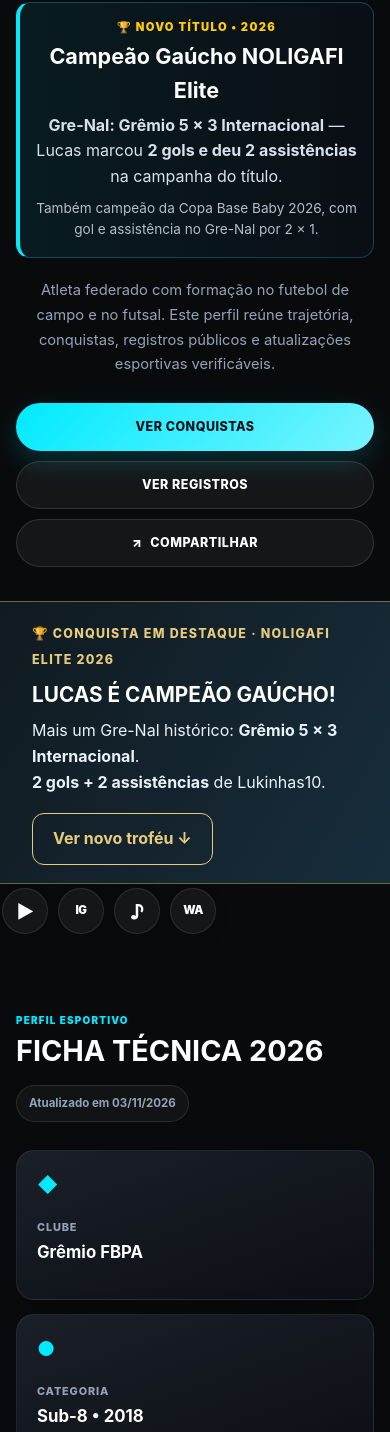
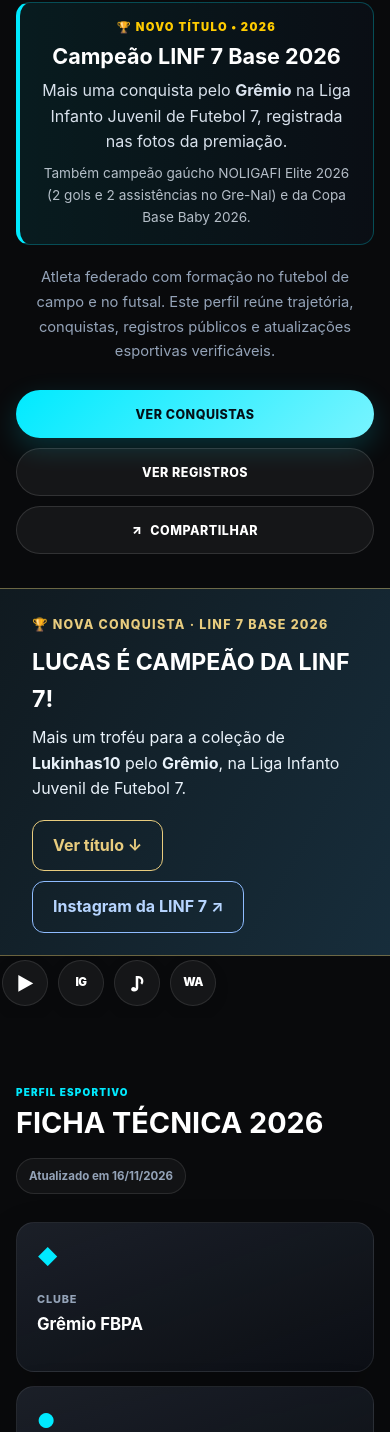
Before and after one commit to tidiegolemes/lukinhas10, a plain HTML site: page index.html in a window 390 px wide. Shown: the part 568-2000 px from the top of the page. Drawn offline with Linux system fonts and the light colour scheme.

Commit message:
Destaque título LINF 7 Base 2026 de Lucas e link oficial da liga

```diff
--- a/index.html
+++ b/index.html
@@ -6,21 +6,21 @@
     <meta name="theme-color" content="#090a0c">
     <meta name="color-scheme" content="dark">
     <meta name="format-detection" content="telephone=no">
-    <title>Lucas Azambuja | Campeão Gaúcho NOLIGAFI 2026 | Grêmio Sub-8</title>
-    <meta name="description" content="Perfil oficial de Lucas Azambuja: campeão gaúcho NOLIGAFI Elite 2026 pelo Grêmio Sub-8. Gre-Nal 5 a 3, com 2 gols e 2 assistências de Lucas.">
+    <title>Lucas Azambuja | Campeão LINF 7 Base 2026 | Grêmio Sub-8</title>
+    <meta name="description" content="Perfil oficial de Lucas Azambuja (Lukinhas10), campeão da LINF 7 Base 2026 e do Gaúchão NOLIGAFI Elite 2026 pelo Grêmio Sub-8. Confira títulos e fotos da premiação.">
 
     <meta name="robots" content="index,follow,max-image-preview:large">
     <meta name="author" content="Lucas Azambuja Oficial">
     <meta property="og:locale" content="pt_BR">
     <meta property="og:type" content="profile">
     <meta property="og:title" content="Lucas Azambuja (Lukinhas10) | Grêmio Sub-8">
-    <meta property="og:description" content="Campeão gaúcho NOLIGAFI Elite 2026! Lucas brilhou no Gre-Nal vencido pelo Grêmio por 5 a 3, com 2 gols e 2 assistências.">
+    <meta property="og:description" content="Novo título de Lucas Azambuja: campeão da LINF 7 Base 2026 pelo Grêmio. Veja a trajetória e as conquistas de Lukinhas10.">
     <meta property="og:url" content="https://www.lucasazambuja.com.br/">
     <meta property="og:image" content="https://www.lucasazambuja.com.br/copa-base-baby-2026-grenal-lucas-cover.png">
     <meta property="og:image:alt" content="Lucas Azambuja, Lukinhas10, atleta do Grêmio Sub-8">
     <meta name="twitter:card" content="summary_large_image">
     <meta name="twitter:title" content="Lucas Azambuja | Lukinhas10">
-    <meta name="twitter:description" content="Grêmio Sub-8 • campeão gaúcho NOLIGAFI Elite 2026 • Gre-Nal 5 a 3, 2 gols e 2 assistências.">
+    <meta name="twitter:description" content="Grêmio Sub-8 • campeão LINF 7 Base 2026 • campeão gaúcho NOLIGAFI Elite 2026.">
     <link rel="canonical" href="https://www.lucasazambuja.com.br/" />
     <link rel="icon" type="image/png" href="favicon.png">
     <link rel="manifest" href="manifest.json">
@@ -41,7 +41,7 @@
       "name": "Lucas Azambuja (Lukinhas10) | Perfil Oficial",
       "description": "Perfil esportivo oficial de Lucas Azambuja, atleta de futebol de base do Grêmio FBPA.",
       "inLanguage": "pt-BR",
-      "dateModified": "2026-10-06",
+      "dateModified": "2026-11-16",
       "mainEntity": {
         "@id": "https://www.lucasazambuja.com.br/#athlete"
       }
@@ -81,6 +81,7 @@
         }
       ],
       "award": [
+        "Campeão LINF 7 Base 2026",
         "Campeão Gaúcho NOLIGAFI Elite 2026",
         "Campeão Copa Base Baby",
         "Campeão Série Prata da Copa América de Futsal",
@@ -176,7 +177,7 @@
           "name": "Quais são os títulos recentes de Lucas Azambuja?",
           "acceptedAnswer": {
             "@type": "Answer",
-            "text": "Entre os títulos estão o Gaúchão NOLIGAFI Elite 2026, a Copa Base Baby, a Série Prata da Copa América de Futsal, a New Cup de Verão e a New Cup de Inverno."
+            "text": "Entre os títulos estão a LINF 7 Base 2026, o Gaúchão NOLIGAFI Elite 2026, a Copa Base Baby, a Série Prata da Copa América de Futsal, a New Cup de Verão e a New Cup de Inverno."
           }
         }
       ]
@@ -254,9 +255,9 @@
                 <p class="subtitle">Lukinhas10 • Meio-campo canhoto • Grêmio FBPA 🇪🇪</p>
                 <div class="hero-achievement">
                     <span class="achievement-kicker">🏆 NOVO TÍTULO • 2026</span>
-                    <strong>Campeão Gaúcho NOLIGAFI Elite</strong>
-                    <p><b>Gre-Nal: Grêmio 5 × 3 Internacional</b> — Lucas marcou <b>2 gols e deu 2 assistências</b> na campanha do título.</p>
-                    <p style="margin-top:8px;font-size:.85em;opacity:.83">Também campeão da Copa Base Baby 2026, com gol e assistência no Gre-Nal por 2 × 1.</p>
+                    <strong>Campeão LINF 7 Base 2026</strong>
+                    <p>Mais uma conquista pelo <b>Grêmio</b> na Liga Infanto Juvenil de Futebol 7, registrada nas fotos da premiação.</p>
+                    <p style="margin-top:8px;font-size:.85em;opacity:.83">Também campeão gaúcho NOLIGAFI Elite 2026 (2 gols e 2 assistências no Gre-Nal) e da Copa Base Baby 2026.</p>
                 </div>
                 <p class="bio-text">Atleta federado com formação no futebol de campo e no futsal. Este perfil reúne trajetória, conquistas, registros públicos e atualizações esportivas verificáveis.</p>
                 <div class="hero-actions">
@@ -275,14 +276,17 @@
         </div>
     </header>
 
-    <section id="noligafi-2026" aria-label="Novo título do Lucas: campeão gaúcho NOLIGAFI Elite 2026" style="padding:18px 16px;background:linear-gradient(120deg,#101a20,#172d3b);border-block:1px solid rgba(215,187,99,.45)">
+    <section id="linf7-2026" aria-label="Conquista em destaque: Lucas Azambuja campeão LINF 7 Base 2026" style="padding:22px 16px;background:linear-gradient(120deg,#101a20,#172d3b);border-block:1px solid rgba(215,187,99,.45)">
       <div class="container" style="display:flex;align-items:center;gap:18px;flex-wrap:wrap;justify-content:space-between">
         <div style="flex:1 1 270px">
-          <span style="color:#e8cc7e;font-weight:800;letter-spacing:.1em;font-size:.78rem">🏆 CONQUISTA EM DESTAQUE · NOLIGAFI ELITE 2026</span>
-          <h2 style="font-size:clamp(1.3rem,3vw,2rem);margin:7px 0;color:#fff">LUCAS É CAMPEÃO GAÚCHO!</h2>
-          <p style="color:#e9f2fa;margin:0">Mais um Gre-Nal histórico: <strong>Grêmio 5 × 3 Internacional</strong>.<br><strong>2 gols + 2 assistências</strong> de Lukinhas10.</p>
+          <span style="color:#e8cc7e;font-weight:800;letter-spacing:.1em;font-size:.78rem">🏆 NOVA CONQUISTA · LINF 7 BASE 2026</span>
+          <h2 style="font-size:clamp(1.45rem,3vw,2.2rem);margin:7px 0;color:#fff">LUCAS É CAMPEÃO DA LINF 7!</h2>
+          <p style="color:#e9f2fa;margin:0">Mais um troféu para a coleção de <strong>Lukinhas10</strong> pelo <strong>Grêmio</strong>, na Liga Infanto Juvenil de Futebol 7.</p>
         </div>
-        <a href="#conquistas" style="display:inline-flex;padding:12px 20px;border:1px solid #e8cc7e;border-radius:12px;color:#e8cc7e;font-weight:700;text-decoration:none">Ver novo troféu ↓</a>
+        <div style="display:flex;gap:10px;flex-wrap:wrap">
+          <a href="#conquistas" style="display:inline-flex;padding:12px 20px;border:1px solid #e8cc7e;border-radius:12px;color:#e8cc7e;font-weight:700;text-decoration:none">Ver título ↓</a>
+          <a href="https://www.instagram.com/linf_7_base/" target="_blank" rel="noopener noreferrer" style="display:inline-flex;padding:12px 20px;border:1px solid #8fbcff;border-radius:12px;color:#b7d5ff;font-weight:700;text-decoration:none">Instagram da LINF 7 ↗</a>
+        </div>
       </div>
     </section>
 
@@ -299,7 +303,7 @@
         <div class="container">
             <div class="section-heading-inline">
                 <div><span class="eyebrow">PERFIL ESPORTIVO</span><h2>FICHA TÉCNICA <span class="highlight">2026</span></h2></div>
-                <span class="updated-chip">Atualizado em 03/11/2026</span>
+                <span class="updated-chip">Atualizado em 16/11/2026</span>
             </div>
             <div class="profile-facts-grid">
                 <article class="fact-card"><span class="icon-glyph" aria-hidden="true">◆</span><span>Clube</span><strong>Grêmio FBPA</strong></article>
@@ -430,6 +434,7 @@
                     <p>Conquistas recentes e histórico competitivo ➝</p>
                 </div>
                 <div class="cards-scroller">
+                    <article class="messi-card recent-title highlight-card" style="border:1px solid #e8cc7e;box-shadow:0 0 26px rgba(232,204,126,.23)" aria-label="Mais recente conquista: campeão LINF 7 Base 2026"><div class="card-header-date"><span class="month">🏆 NOVO TÍTULO</span><span class="year">2026</span></div><div class="card-body"><span class="status-badge gold">CAMPEÃO</span><h3>LINF 7 Base</h3><div class="match-details"><span class="team-name">Liga Infanto Juvenil de Futebol 7</span><div class="score" style="margin-top:10px">GRÊMIO • 2026</div></div><div class="card-footer"><a href="https://www.instagram.com/linf_7_base/" target="_blank" rel="noopener noreferrer" style="color:inherit">Instagram oficial da competição ↗</a></div></div></article>
                     <article class="messi-card recent-title highlight-card" style="border:1px solid #d9bb67;box-shadow:0 0 24px rgba(217,187,103,.17)" aria-label="Novo título: campeão gaúcho NOLIGAFI Elite 2026"><div class="card-header-date"><span class="month">🏆 NOVO TÍTULO</span><span class="year">2026</span></div><div class="card-body"><span class="status-badge gold">CAMPEÃO GAÚCHO</span><h3>NOLIGAFI Elite</h3><div class="match-details"><span class="team-name">Gre-Nal: Grêmio 5 × 3 Inter</span><div class="score" style="margin-top:10px">2 GOLS • 2 ASSISTÊNCIAS</div></div><div class="card-footer"><a href="https://www.instagram.com/noligafi/" target="_blank" rel="noopener noreferrer" style="color:inherit">NOLIGAFI ↗</a></div></div></article>
                     <article class="messi-card recent-title"><div class="card-header-date"><span class="month">RECENTE</span><span class="year">2026</span></div><div class="card-body"><span class="status-badge gold">CAMPEÃO</span><h3>Copa Base Baby</h3><div class="match-details"><span class="team-name">Título recente</span></div></div></article>
                     <article class="messi-card recent-title"><div class="card-header-date"><span class="month">FUTSAL</span><span class="year">2026</span></div><div class="card-body"><span class="status-badge gold">CAMPEÃO</span><h3>Copa América de Futsal</h3><div class="match-details"><span class="team-name">Série Prata</span></div></div></article>
@@ -443,6 +448,7 @@
                 <div class="competition-sources" id="fontes">
                     <div class="source-heading"><span class="eyebrow">REGISTROS PÚBLICOS</span><strong>Publicações das competições e conquistas recentes</strong></div>
                     <div class="source-links">
+                        <a href="https://www.instagram.com/linf_7_base/" target="_blank" rel="noopener noreferrer"><span class="icon-glyph" aria-hidden="true">IG</span> LINF 7 Base • organização ↗</a>
                         <a href="https://www.instagram.com/p/DTisRIeCaO9/?stkn=MWdobmg5eHhoemptcg==" target="_blank" rel="noopener noreferrer"><span class="icon-glyph" aria-hidden="true">IG</span> Registro 01 ↗</a>
                         <a href="https://www.instagram.com/p/DdoiQG5lViF/?stkn=YXJqMWd0c2RxZGpu" target="_blank" rel="noopener noreferrer"><span class="icon-glyph" aria-hidden="true">IG</span> Registro de sábado ↗</a>
                         <a href="https://www.instagram.com/p/DbD_XVxuTMM/?stkn=NGZ6ZGI4NWNodW03" target="_blank" rel="noopener noreferrer"><span class="icon-glyph" aria-hidden="true">IG</span> Registro 03 ↗</a>
@@ -532,10 +538,10 @@
             <div class="faq-grid">
                 <article class="faq-card"><h3>Quem é Lucas Azambuja?</h3><p>Lucas Azambuja, conhecido como <strong>Lukinhas10</strong>, é atleta de futebol de base, categoria 2018, e atua como meio-campo canhoto no Grêmio FBPA Sub-8.</p></article>
                 <article class="faq-card"><h3>Qual é o perfil de jogo?</h3><p>Meio-campo de perna esquerda, com participação na construção de jogadas, visão de jogo e bola parada, além de formação complementar no futsal.</p></article>
-                <article class="faq-card"><h3>Qual foi o destaque recente?</h3><p>Lucas conquistou o <strong>Gaúchão NOLIGAFI Elite 2026</strong> pelo Grêmio. No Gre-Nal de 5 × 3, marcou <strong>2 gols e deu 2 assistências</strong>. Antes, foi decisivo na Copa Base Baby (2 × 1), com 1 gol e 1 assistência.</p></article>
-                <article class="faq-card"><h3>Quais são os títulos recentes?</h3><p>Gaúchão NOLIGAFI Elite 2026, Copa Base Baby 2026, Série Prata da Copa América de Futsal, New Cup de Verão e New Cup de Inverno estão entre as conquistas registradas.</p></article>
+                <article class="faq-card"><h3>Qual foi o destaque recente?</h3><p>Lucas conquistou a <strong>LINF 7 Base 2026</strong> pelo Grêmio e, antes, o <strong>Gaúchão NOLIGAFI Elite 2026</strong>. No Gre-Nal de 5 × 3, marcou <strong>2 gols e deu 2 assistências</strong>. Antes, foi decisivo na Copa Base Baby (2 × 1), com 1 gol e 1 assistência.</p></article>
+                <article class="faq-card"><h3>Quais são os títulos recentes?</h3><p>LINF 7 Base 2026, Gaúchão NOLIGAFI Elite 2026, Copa Base Baby 2026, Série Prata da Copa América de Futsal, New Cup de Verão e New Cup de Inverno estão entre as conquistas registradas.</p></article>
             </div>
-            <div class="editorial-proof"><span class="icon-glyph" aria-hidden="true">✓</span><div><strong>Atualização editorial: 03 de novembro de 2026.</strong><p>Resultados recentes acompanhados por registros públicos. Contatos e assuntos de carreira seguem centralizados pela gestão FutTalento.</p></div></div>
+            <div class="editorial-proof"><span class="icon-glyph" aria-hidden="true">✓</span><div><strong>Atualização editorial: 16 de novembro de 2026.</strong><p>Resultados recentes acompanhados por registros públicos. Contatos e assuntos de carreira seguem centralizados pela gestão FutTalento.</p></div></div>
         </div>
     </section>
 
```
